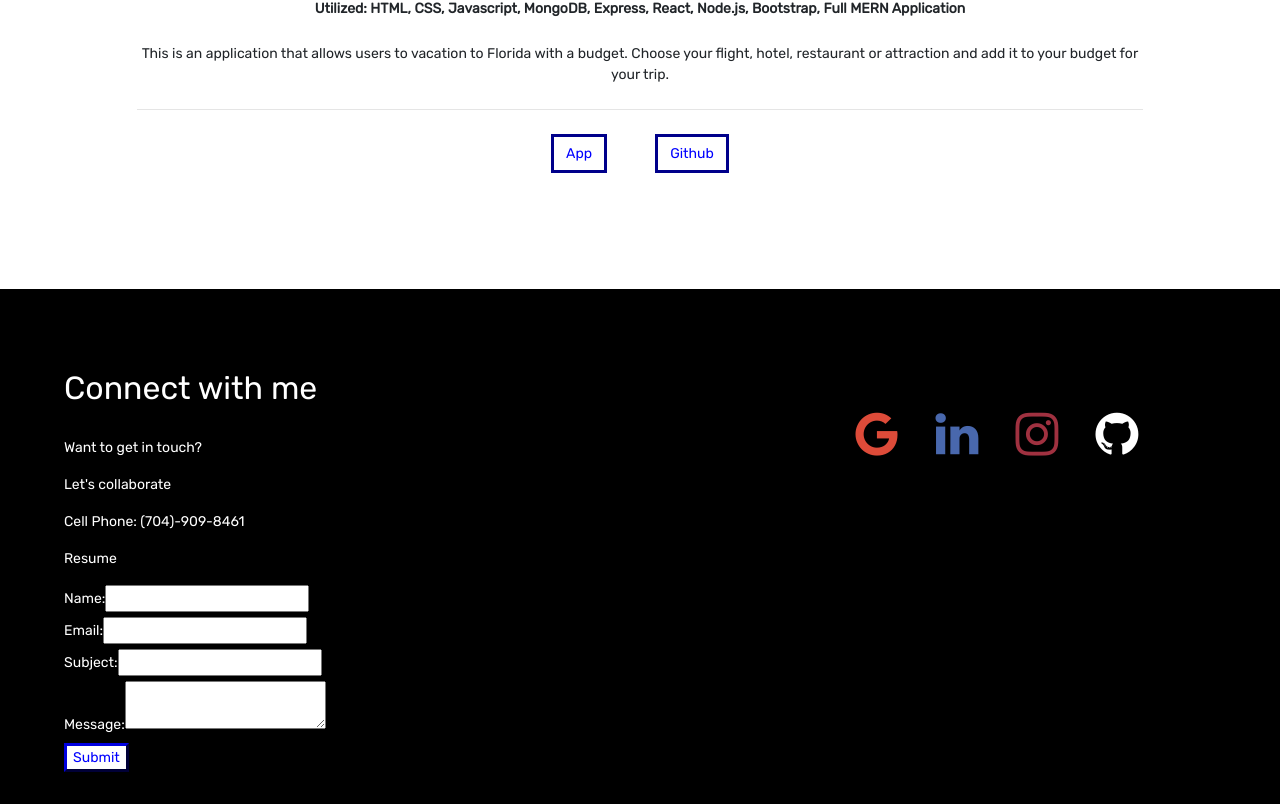
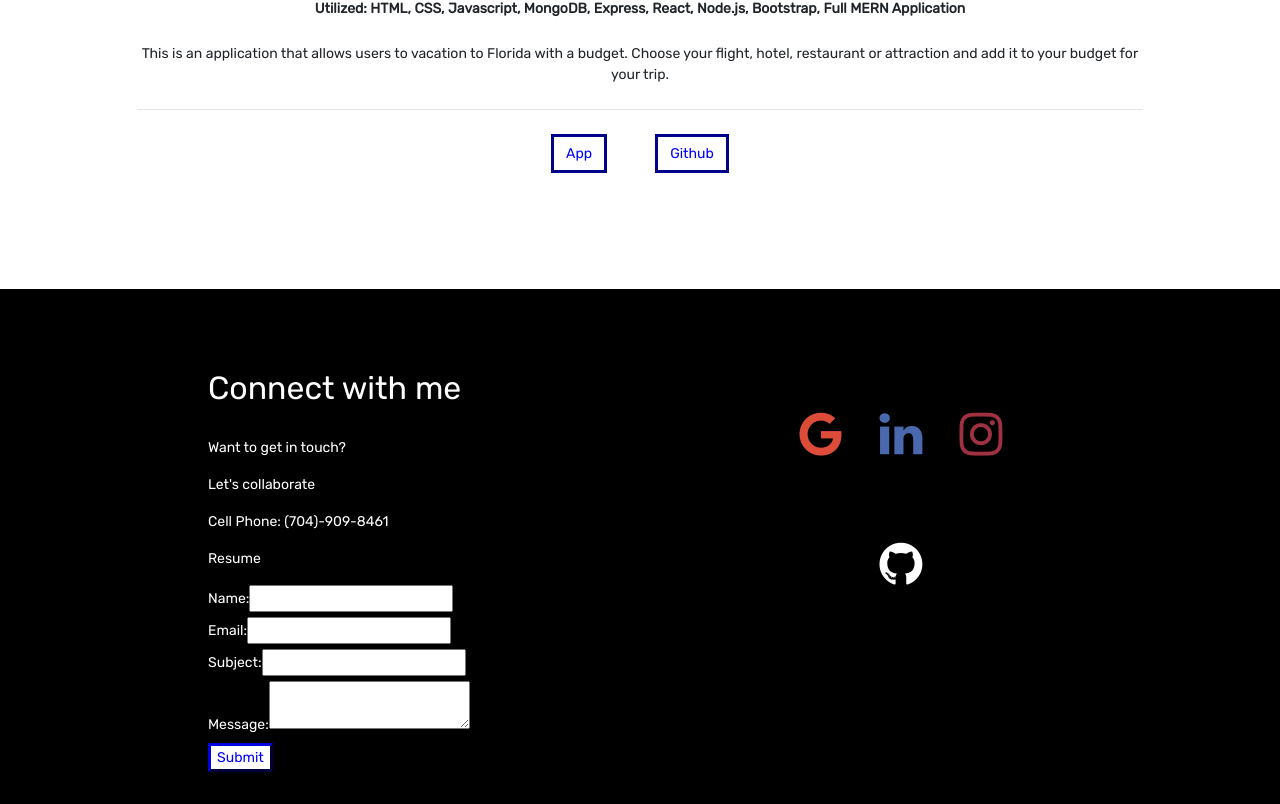
Before and after one commit to jasmith188/portfolio, a React (Create React App) app: page / in a window 1280 px wide. Shown: the part 2496-3300 px from the top of the page. Built offline with nearby package versions, Linux system fonts and the light colour scheme; a web font is replaced by a local one.

Commit message:
css master

```diff
--- a/src/App.css
+++ b/src/App.css
@@ -121,8 +121,8 @@ a {
   width: auto;
   padding-top: 6rem;
   padding-bottom: 2rem;
-  padding-left: 19rem;
-  padding-right: 9rem;
+  padding-left: 12rem !important;
+  padding-right: 14rem !important;
 }
 
 .fa-google {
@@ -288,7 +288,7 @@ a {
   /* Contact */
 
   .contact-container .contact-jumbotron {
-    background-color: black;
+    background-color: gray;
     text-align: center;
     color: white;
     width: auto;
@@ -327,13 +327,19 @@ a {
 
 /* For setting up accordion button in </About > */
 
-/* @media only screen and (max-width: 778px) {
+@media only screen and (min-width: 800px) and (max-width: 1000px) {
   body {
     font-size: 14px;
   }
 
-  .about-accordion {
+  .contact-container .contact-jumbotron {
+    background-color: black;
     text-align: center;
-    justify-content: center;
+    color: white;
+    width: auto;
+    padding-top: 6rem;
+    padding-bottom: 2rem;
+    padding-left: 8rem !important;
+    padding-right: 10rem !important;
   }
-} */
+}
```
